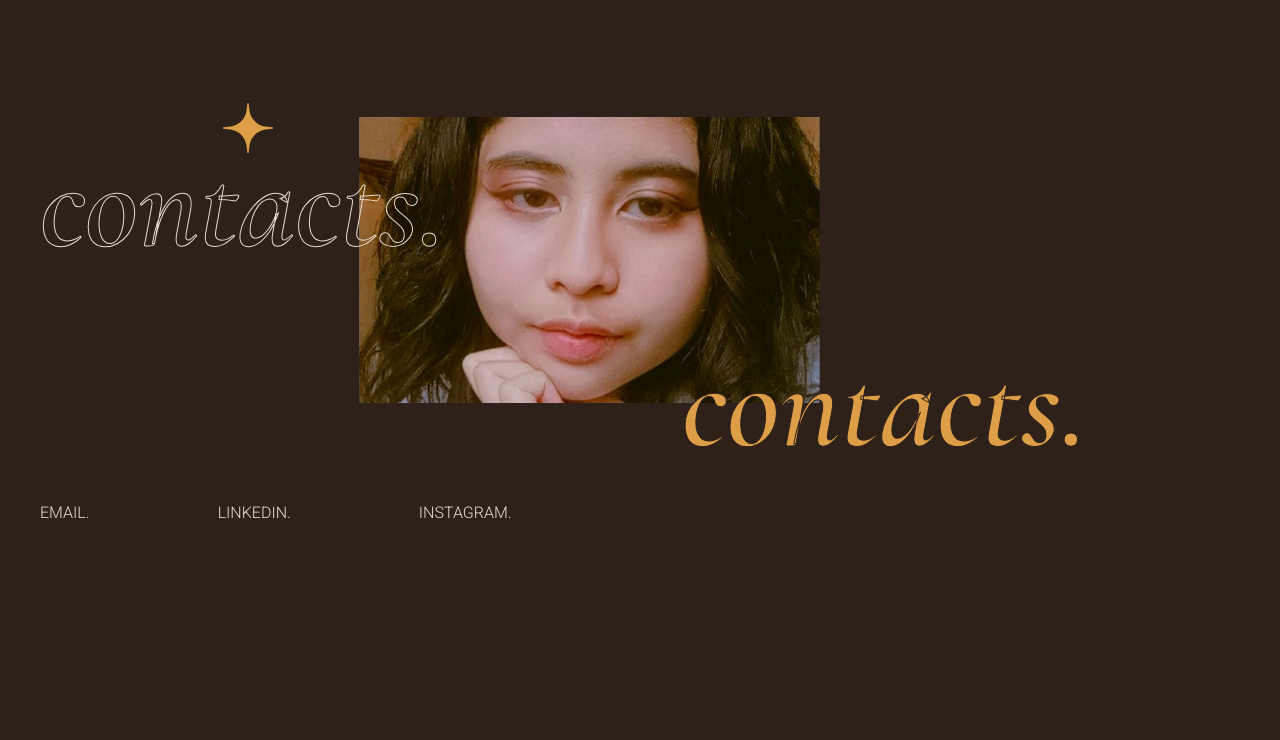
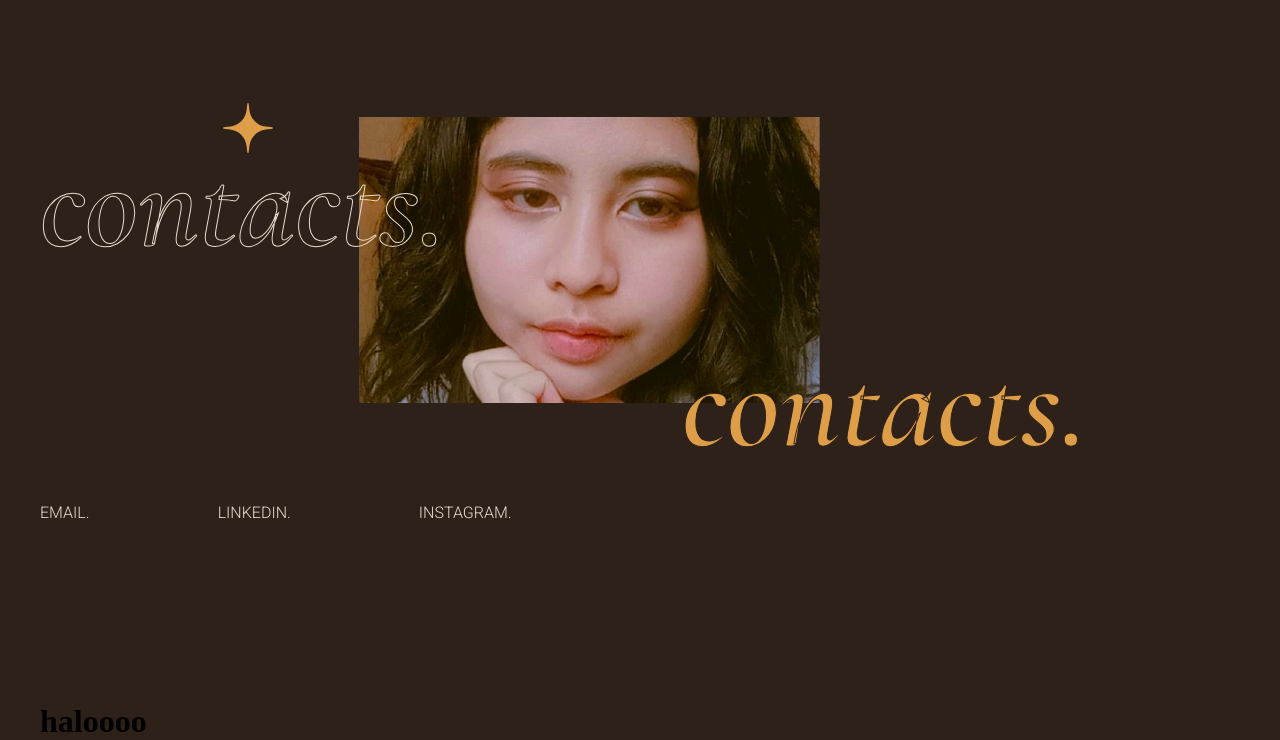
Before and after one commit to velrika/Rika-Portfolio, a plain HTML site: page index.html in a window 1280 px wide. Shown: the part 5470-6210 px from the top of the page. Before the commit the page ends 6173 px from the top, so only its background shows below. Drawn offline with nearby package versions, Linux system fonts and the light colour scheme.

Commit message:
Add Halo

```diff
--- a/index.html
+++ b/index.html
@@ -236,6 +236,8 @@
             </div>
           </div>
         </section>
+
+        <h1>haloooo</h1>
       </main>
     </div>
   </body>
```
